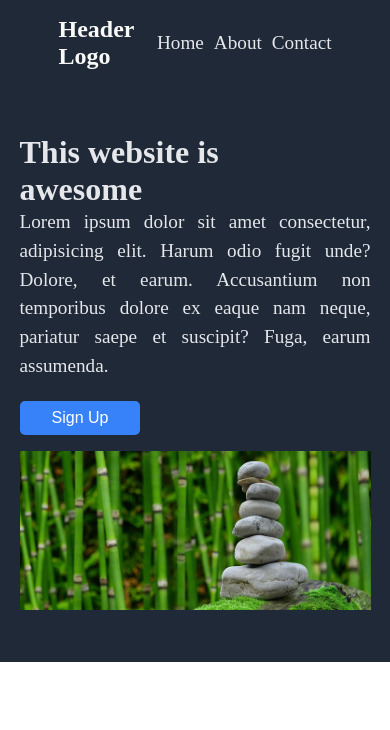
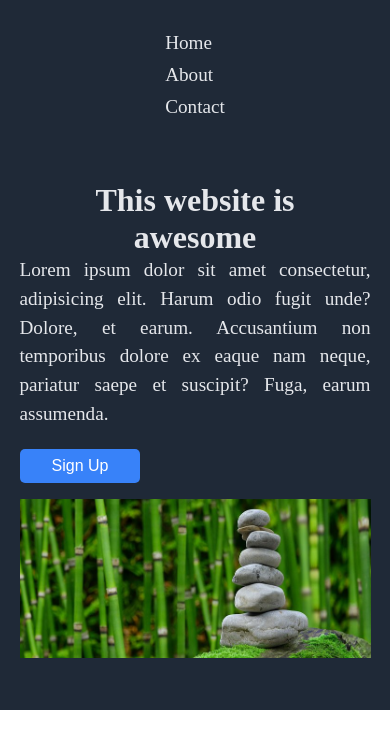
Before and after one commit to dimka90/odinproject-landingpage, a plain HTML site: page index.html in a window 390 px wide. Shown: the top 730 px of the page. Drawn offline with Linux system fonts and the light colour scheme.

Commit message:
Change the links direction to column on small screen

```diff
--- a/css/index.css
+++ b/css/index.css
@@ -196,4 +196,21 @@ padding:2rem 0px;
     .btn-secondary{
         margin-top: 1rem;
     }
+    .links,
+    nav{
+        flex-direction: column;
+    }
+    nav h1{
+        display: none;
+    }
+    .links{
+        margin-top: 1rem;
+        gap:10;
+    }
+    .center{
+        text-align: center;
+
+    }
+
+
 }
--- a/index.html
+++ b/index.html
@@ -15,7 +15,7 @@
             <nav class="d-flex">
                 <h1>Header Logo</h1>
 
-                <ul class="d-flex">
+                <ul class="d-flex links">
                     <li><a href="#">Home</a></li>
                     <li><a href="#">About</a></li>
                     <li><a href="#">Contact</a></li>
@@ -27,7 +27,7 @@
 <div class="bg-dark">
     <section class="d-flex hero container">
         <div class="col1">
-            <h1>This website is <br>awesome</h1>
+            <h1 class="center">This website is <br>awesome</h1>
             <p>Lorem ipsum dolor sit amet consectetur,
                 adipisicing elit. Harum odio fugit unde? Dolore,
                 et earum. Accusantium non temporibus dolore ex eaque
```
